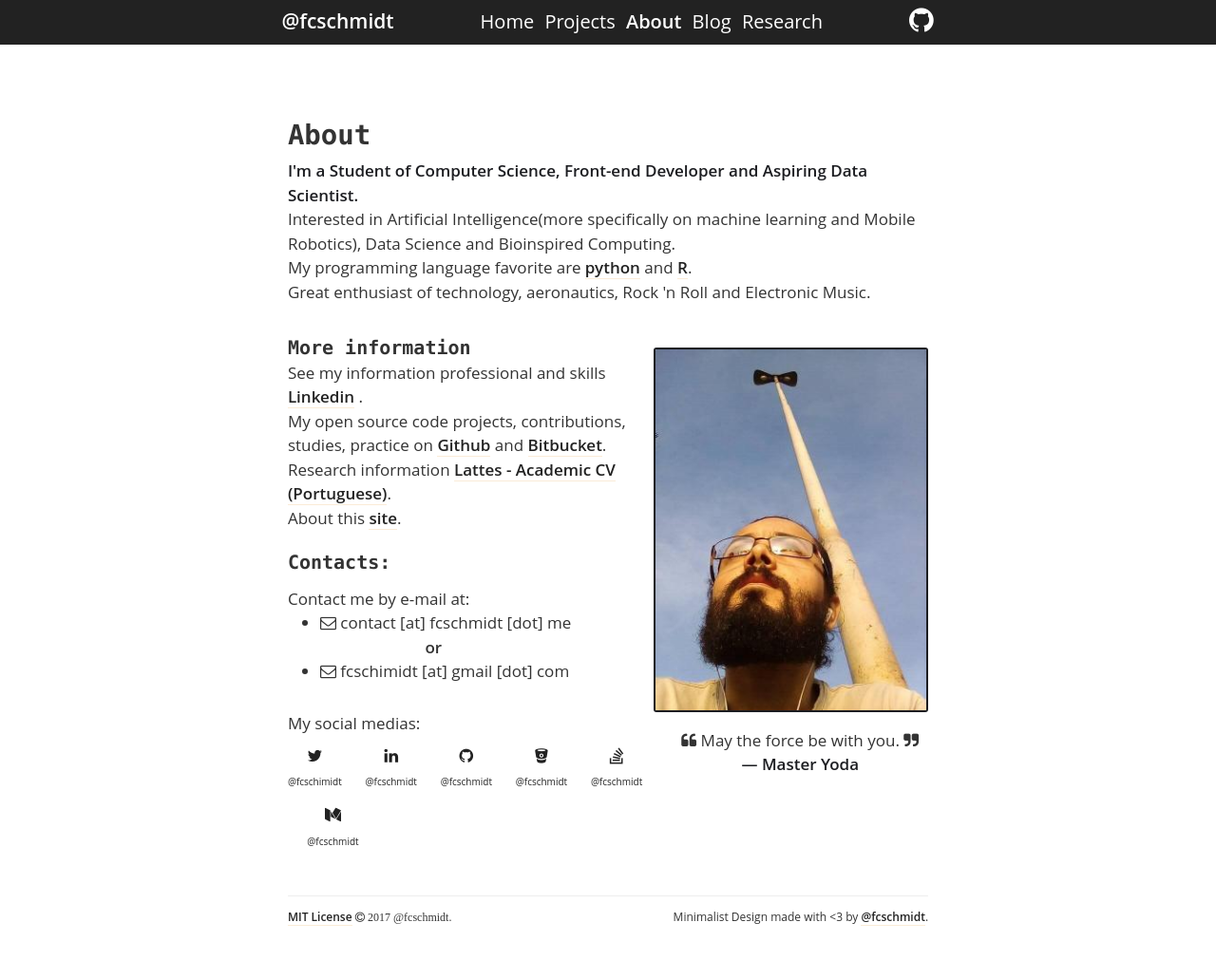
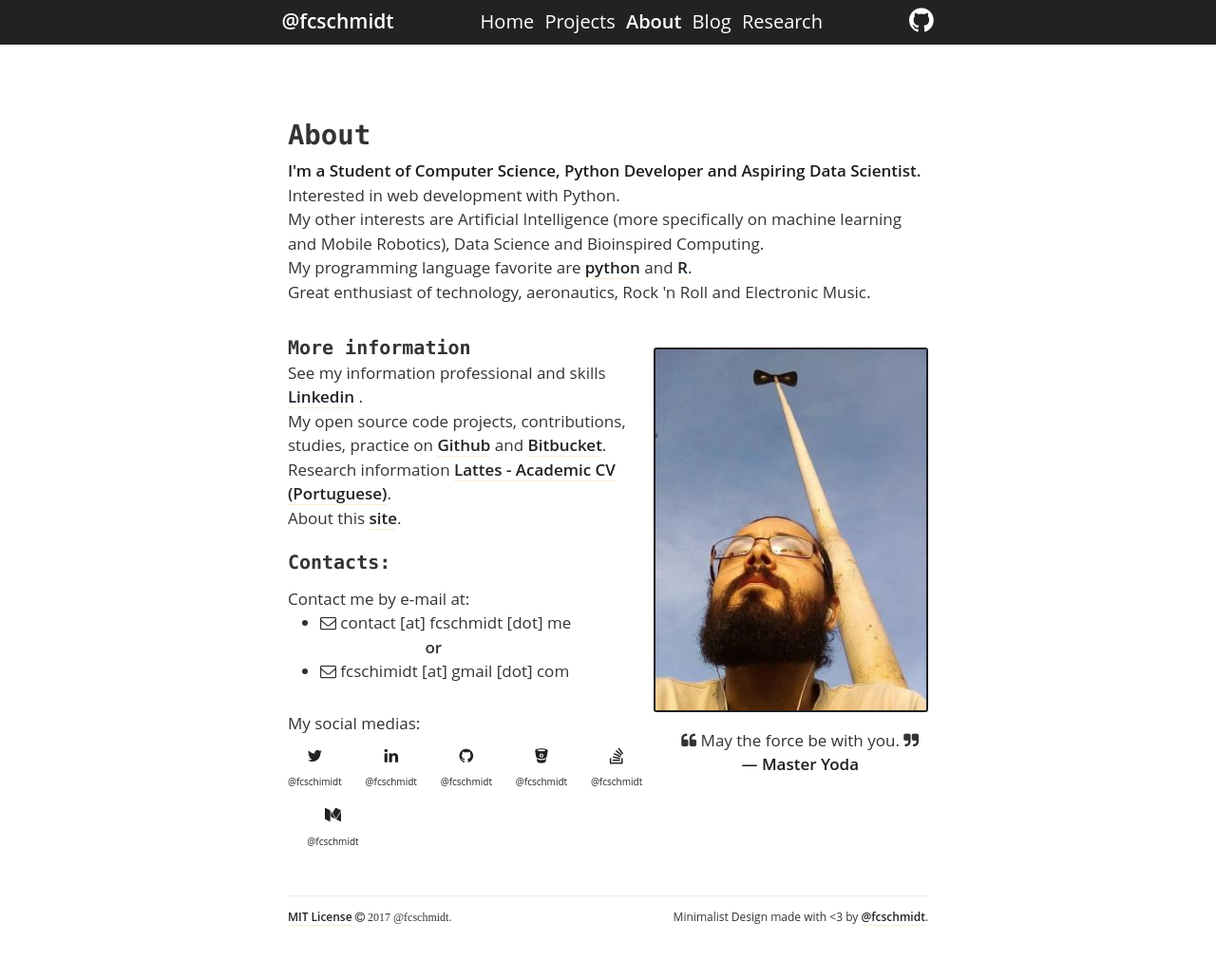
Before and after one commit to fcschmidt/fcschmidt.github.io, a Jekyll site: the page built from pages/about.html, in a window 1280 px wide. Shown: the whole page at 95% size. Built offline with Jekyll 4.4.1, drawn with Linux system fonts in a browser that asks for light colours.

Commit message:
Update About me

```diff
--- a/index.html
+++ b/index.html
@@ -8,8 +8,9 @@ description: "Personal web page, blog and promoter projects!"
 <div class="about">
     <h1 class="heading">Mini bio</h1>
     <p>
-        I'm a Student of Computer Science, Front-end Developer and Aspiring Data Scientist. <br/>
-        Interested in Artificial Intelligence(more specifically on machine learning and Mobile Robotics)
+        I'm a Student of Computer Science, Python Developer and Aspiring Data Scientist. <br/>
+        Interested in web development with Python.<br/>
+        My other interests are Artificial Intelligence (more specifically on machine learning and Mobile Robotics),
         Data Science and Bioinspired Computing.<br/>
         My programming language favorite are
         <a href="{{link.python}}" target="_blank" title="{{link.python}}">python</a> and
--- a/pages/about.html
+++ b/pages/about.html
@@ -12,9 +12,10 @@ permalink: /about/
 <div class="about">
     <h1 class="heading">About</h1>
     <p>
-        <span>I'm a Student of Computer Science, Front-end Developer and Aspiring Data Scientist.</span> <br/>
-        Interested in Artificial Intelligence(more specifically on machine learning and Mobile Robotics),
-        Data Science<!--, Bio-informatics --> and Bioinspired Computing.<br/>
+        <span>I'm a Student of Computer Science, Python Developer and Aspiring Data Scientist.</span> <br/>
+        Interested in web development with Python.<br/>
+        My other interests are Artificial Intelligence (more specifically on machine learning and Mobile Robotics),
+        Data Science and Bioinspired Computing.<br/>
         My programming language favorite are
         <a href="{{link.python}}" target="_blank" title="{{link.python}}">python</a> and
         <a href="{{link.r}}" target="_blank" title="{{link.r}}">R</a>. <br/>
```
